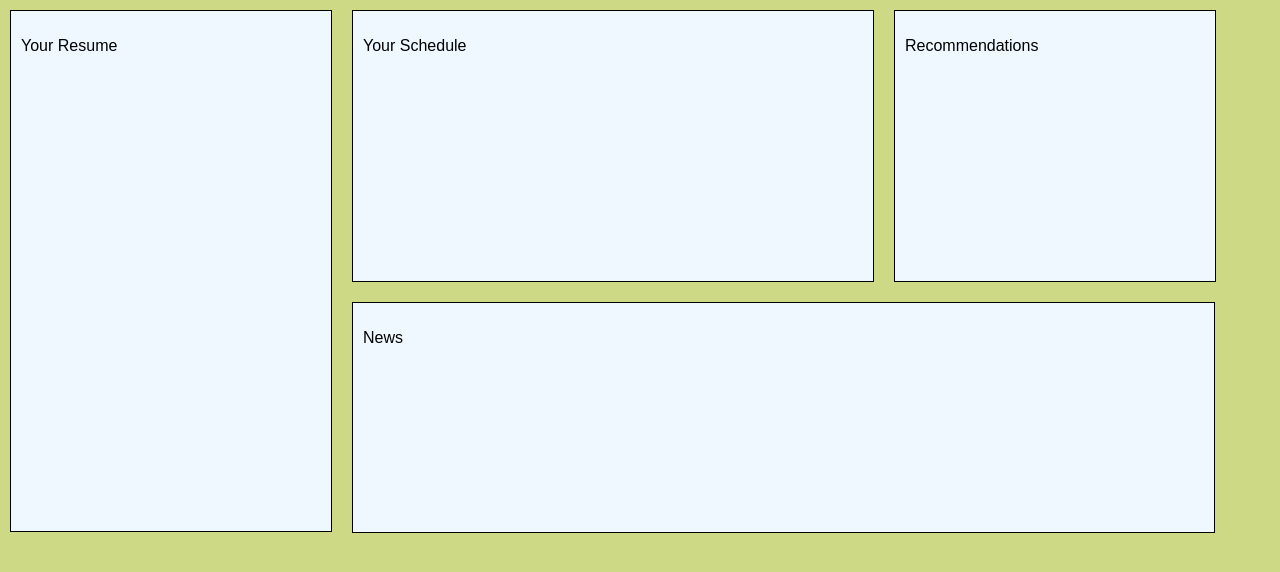
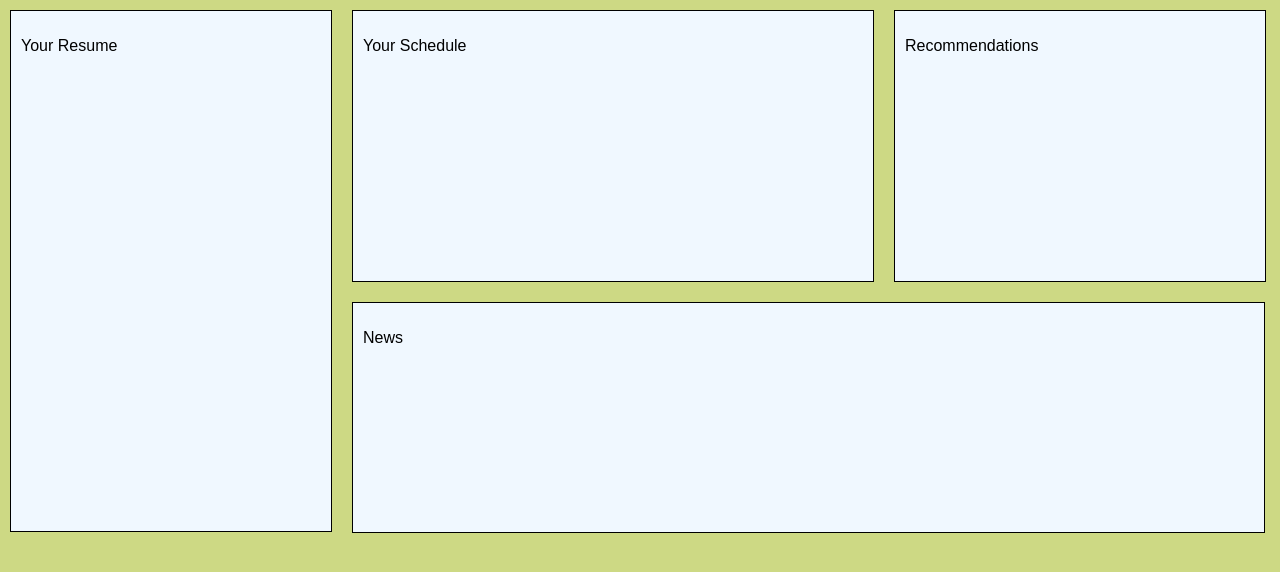
Before and after one commit to raihanrahmanda/Praktikum-PBW, a PHP site: page /layout.html in a window 1280 px wide. Shown: the part 55-627 px from the top of the page. Run offline with PHP 8.4, Linux system fonts and the light colour scheme; some libraries are stand-ins or nearby versions.

Commit message:
memodifikasi website tugas akhir

```diff
--- a/Pertemuan 3/layout.html
+++ b/Pertemuan 3/layout.html
@@ -15,7 +15,6 @@
         <div class="kiri">
             <label>Go-Hunt!</label>
             <input type="text" placeholder="Search?">
-            <i class="fa-solid fa-shield-check"></i>
 
         </div>
         <div class="kanan">
--- a/Pertemuan 3/layoutstyle.css
+++ b/Pertemuan 3/layoutstyle.css
@@ -19,7 +19,7 @@
 }
 
 .box3 {
-    width: 300px;
+    width: 350px;
     height: 250px;
     border: 1px solid black;
     background-color: aliceblue;
@@ -29,7 +29,7 @@
 }
 
 .box4 {
-    width: 841px;
+    width: 891px;
     height: 209px;
     border: 1px solid black;
     background-color: aliceblue;
--- a/Pertemuan 3/login.html
+++ b/Pertemuan 3/login.html
@@ -7,6 +7,7 @@
 	<meta name="viewport" content="width=device-width, initial-scale=1.0">
 	<link rel="stylesheet" href="stylelogin.css">
 	<title>Go-Hunt! Login Page</title>
+</head>
 
 <body>
 	<h2>Go-Hunt!</h2>
@@ -25,7 +26,6 @@
 			<img src="Task-bro.png" alt="Logo">
 		</div>
 	</div>
-
 </body>
 
 </html>
```
